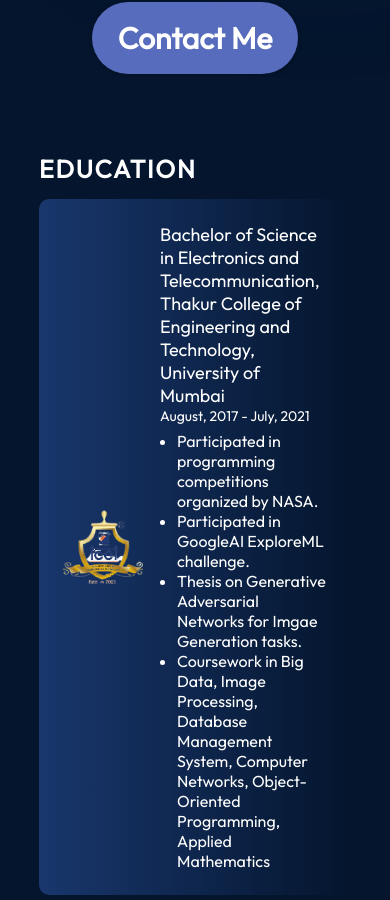
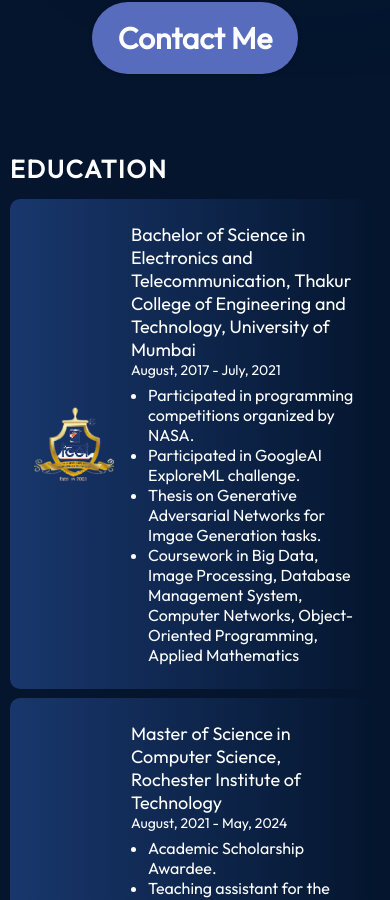
Before and after one commit to DishaRevandkar/my-portfolio, a React (Vite) app: page / in a window 390 px wide. Shown: the part 736-1636 px from the top of the page. Built offline with nearby package versions, Linux system fonts and the light colour scheme.

Commit message:
Update Education.module.css

```diff
--- a/src/components/Education/Education.module.css
+++ b/src/components/Education/Education.module.css
@@ -78,6 +78,12 @@
       gap: 9px;
     }
 
+    .container{
+        margin-top: 79px;
+        margin-left: 10px;
+        margin-right: 10px;
+
+    }
     .title {
       font-size: 25px; /* Adjust the font size for mobile devices */
     }
```
